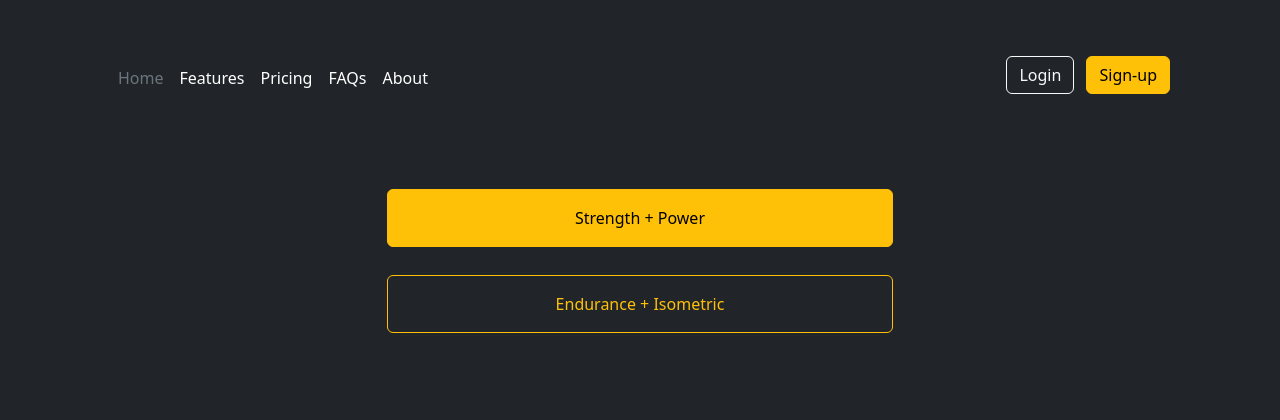
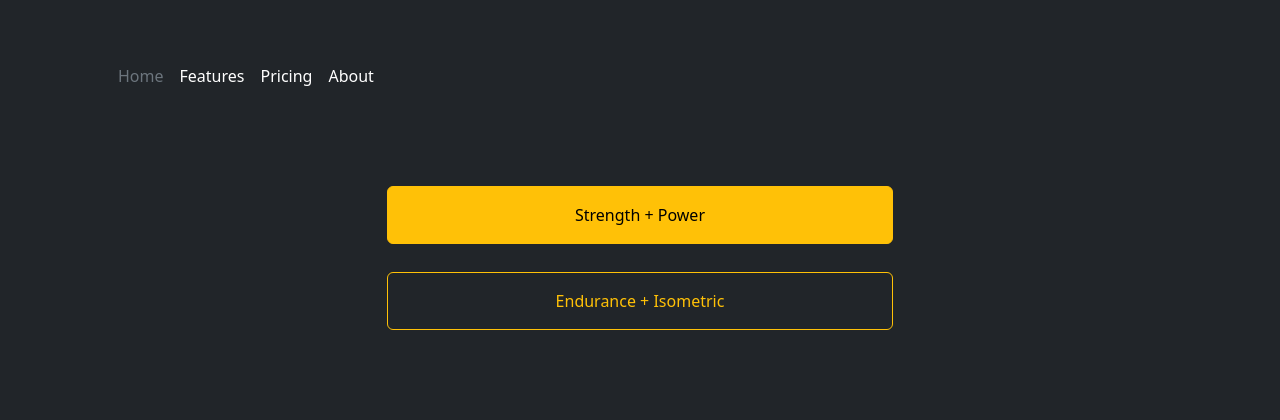
Before and after one commit to Harsh-0024/Handgrip_system, a Flask app: page / in a window 1280 px wide. Shown: the top 420 px of the page. Run offline with Flask 3, Linux system fonts and the light colour scheme.

Commit message:
removing sign up and login button

```diff
--- a/templates/header.html
+++ b/templates/header.html
@@ -1,23 +1,16 @@
 <header class="p-3 text-bg-dark">
     <div class="container">
       <div class="d-flex flex-wrap align-items-center justify-content-center justify-content-lg-start">
-
         <ul class="nav col-12 col-lg-auto me-lg-auto mb-2 justify-content-center mb-md-0">
           <li><a href="#" class="nav-link px-2 text-secondary">Home</a></li>
           <li><a href="#" class="nav-link px-2 text-white">Features</a></li>
           <li><a href="#" class="nav-link px-2 text-white">Pricing</a></li>
-          <li><a href="#" class="nav-link px-2 text-white">FAQs</a></li>
           <li><a href="#" class="nav-link px-2 text-white">About</a></li>
         </ul>
-
-        <form class="col-12 col-lg-auto mb-3 mb-lg-0 me-lg-3" role="search">
-
-        </form>
-
-        <div class="text-end">
-          <button type="button" class="btn btn-outline-light me-2">Login</button>
-          <button type="button" class="btn btn-warning">Sign-up</button>
-        </div>
+<!--        <div class="text-end">-->
+<!--          <button type="button" class="btn btn-outline-light me-2">Login</button>-->
+<!--          <button type="button" class="btn btn-warning">Sign-up</button>-->
+<!--        </div>-->
       </div>
     </div>
   </header>
```
